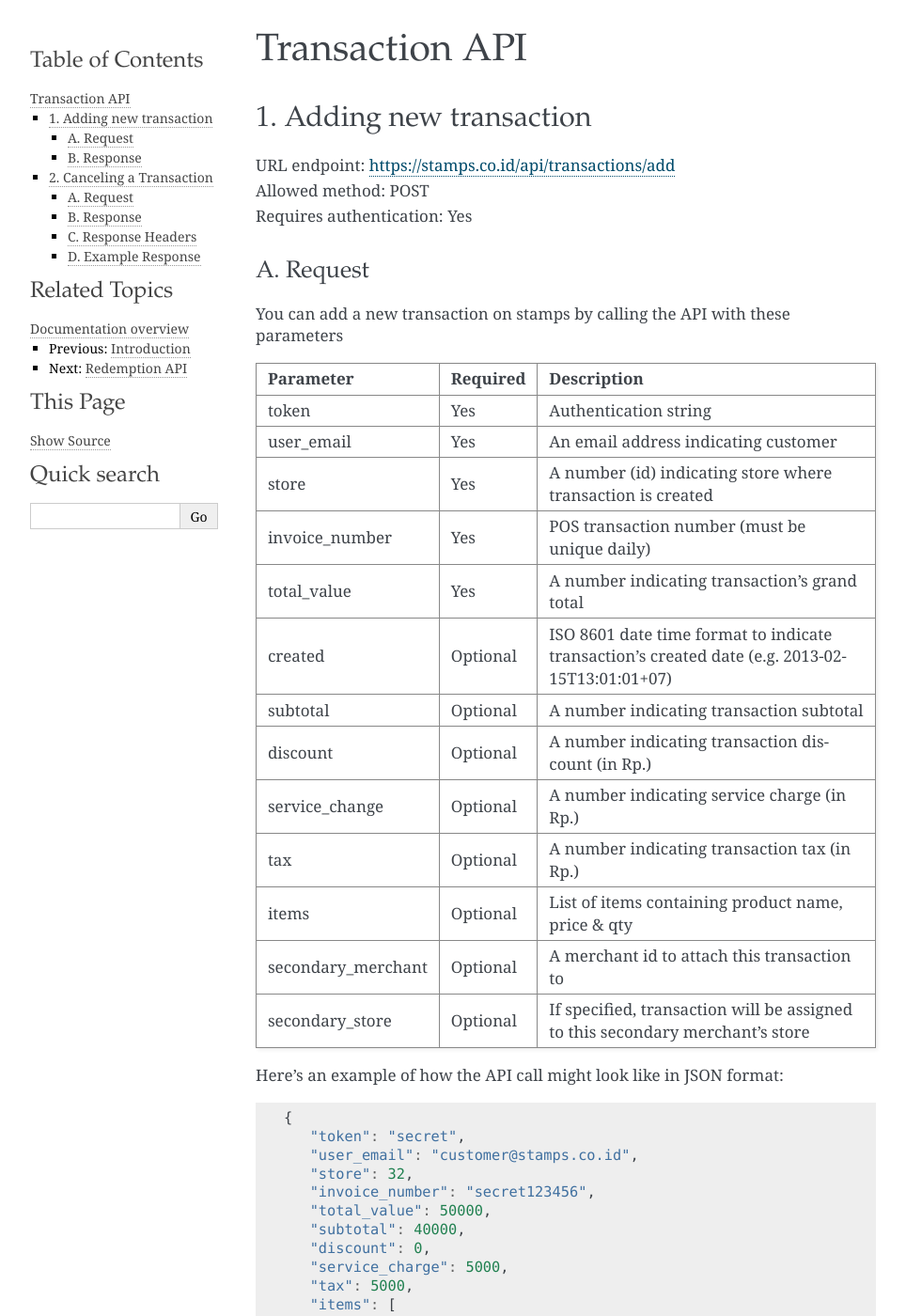
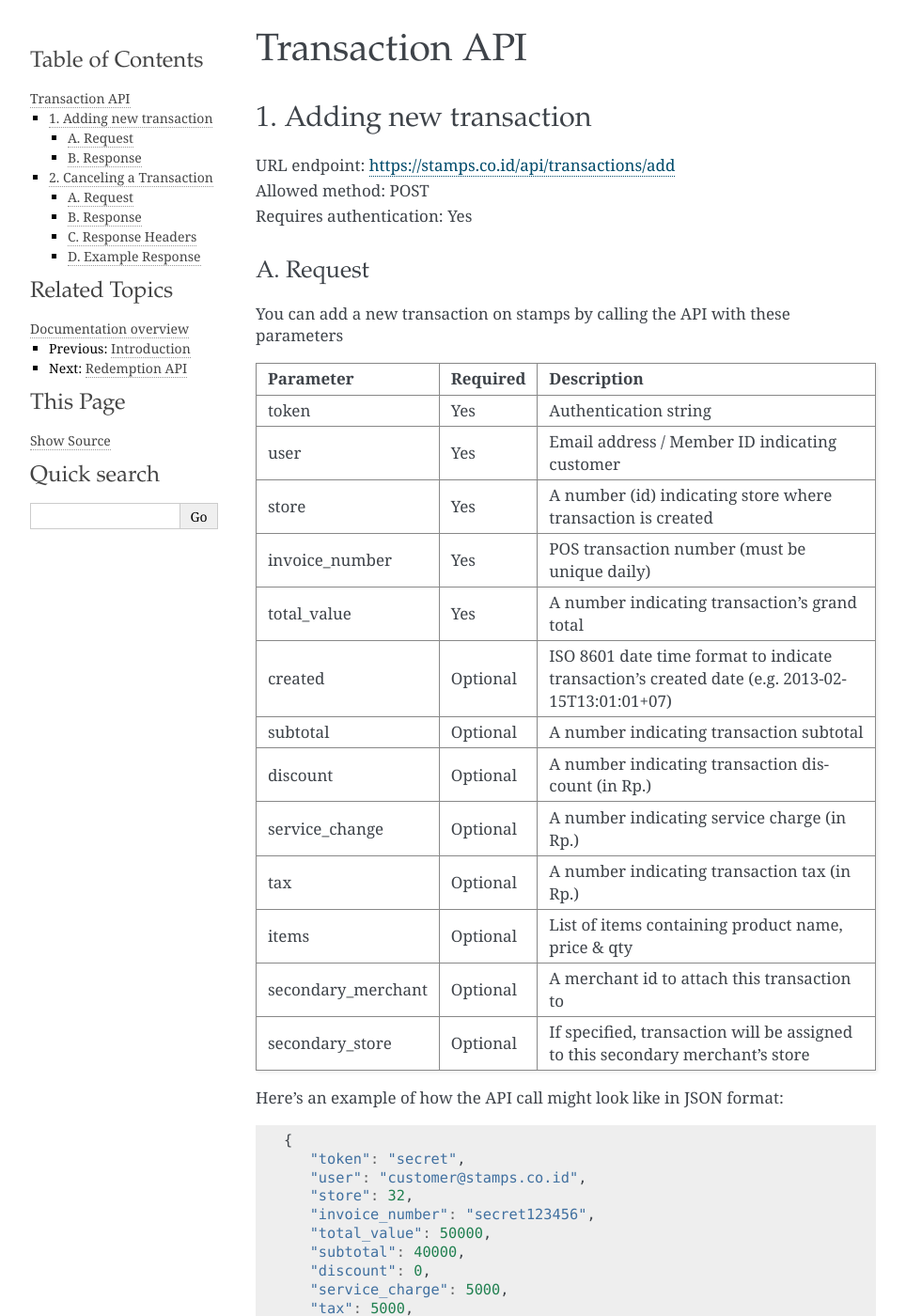
Before and after one commit to ui/stamps-api-docs, a Sphinx documentation site: the page built from source/transaction_api.rst, in a window 1280 px wide and 1400 px high. Shown: the whole window at 94% size, without its empty margins (148-1112 px from the left). Built offline with Sphinx 7.4.7, drawn with Linux system fonts in a browser that asks for light colours; some of the changed text lies outside the part shown.

Commit message:
Update documentation regarding transaction api
1. Introduced new field ``user`` that accepts user email / member ID
2. Deprecate field ``user_email`` while still supporting it

```diff
--- a/source/transaction_api.rst
+++ b/source/transaction_api.rst
@@ -19,7 +19,7 @@ You can add a new transaction on stamps by calling the API with these parameters
 Parameter           Required    Description
 =================== =========== =======================
 token               Yes         Authentication string
-user_email          Yes         An email address indicating customer
+user                Yes         Email address / Member ID indicating customer
 store               Yes         A number (id) indicating store where transaction
                                 is created
 invoice_number      Yes         POS transaction number (must be unique daily)
@@ -43,7 +43,7 @@ Here's an example of how the API call might look like in JSON format:
 
     {
        "token": "secret",
-       "user_email": "customer@stamps.co.id",
+       "user": "customer@stamps.co.id",
        "store": 32,
        "invoice_number": "secret123456",
        "total_value": 50000,
@@ -70,7 +70,7 @@ Example of API call request using cURL (JSON). To avoid HTTP 100 Continue, pleas
 
 .. code-block :: bash
 
-    $ curl -X POST -H "Content-Type: application/json" -H "Expect:" https://stamps.co.id/api/transactions/add -i -d '{ "token": "secret", "user_email": "customer@stamps.co.id", "store": 2, "invoice_number": "invoice_1", "total_value": 50000, "items": [{"product_name": "Cappucino", "quantity": 2, "price": 10000}, {"product_name": "Iced Tea", "quantity": 4, "price": 5000}]}'
+    $ curl -X POST -H "Content-Type: application/json" -H "Expect:" https://stamps.co.id/api/transactions/add -i -d '{ "token": "secret", "user": "customer@stamps.co.id", "store": 2, "invoice_number": "invoice_1", "total_value": 50000, "items": [{"product_name": "Cappucino", "quantity": 2, "price": 10000}, {"product_name": "Iced Tea", "quantity": 4, "price": 5000}]}'
 
 Example of API call request using cURL (XML)
 
@@ -79,7 +79,7 @@ Example of API call request using cURL (XML)
     $ curl -X POST -H "Content-Type: application/xml"  -H "Accept: application/xml" -H "Expect:" https://stamps.co.id/api/transactions/add -i -d '<?xml version="1.0" encoding="UTF-8" ?>
     <root>
         <token>secret</token>
-        <user_email>customer@stamps.co.id</user_email>
+        <user>customer@stamps.co.id</user>
         <store>84</store>
         <total_value>50000</total_value>
         <subtotal>40000</subtotal>
```
